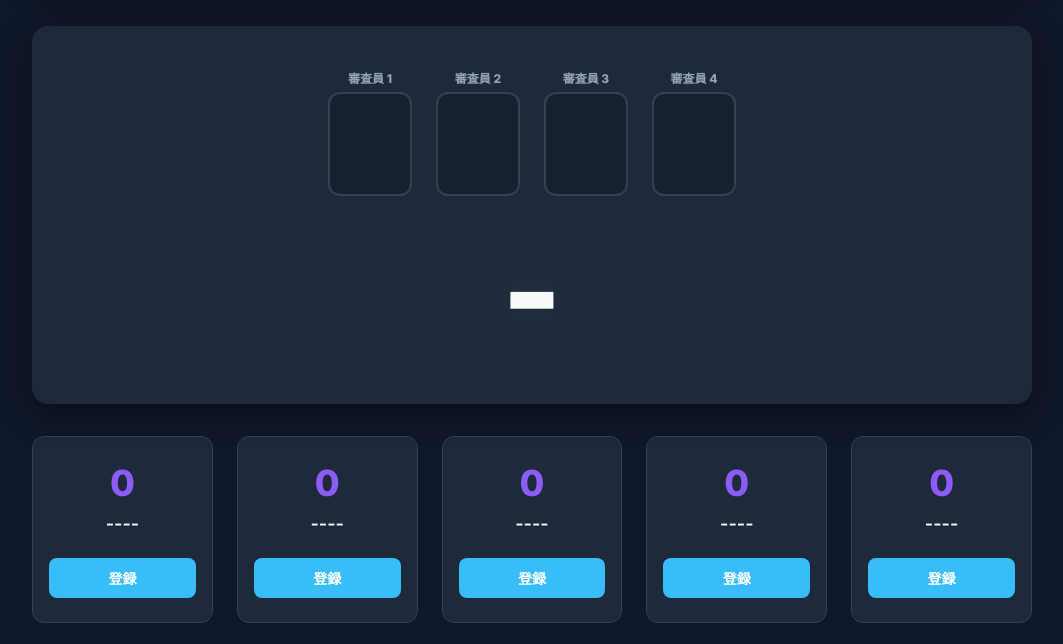
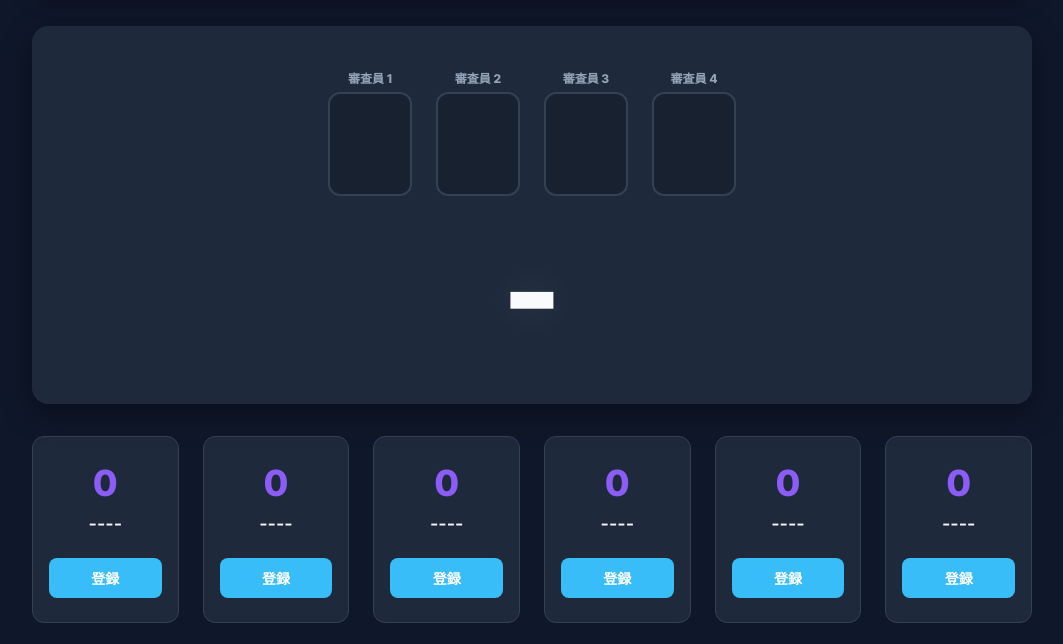
Before and after one commit to nogatame/ogiri2, a website: page new/index.html in a window 1280 px wide. Shown: the part 117-761 px from the top of the page, without its empty margins (108-1171 px from the left). Drawn offline with Linux system fonts and the light colour scheme; no server answers.

Commit message:
Auto update: 2026/3/1 3:25:38

```diff
--- a/new/index.html
+++ b/new/index.html
@@ -189,10 +189,12 @@
 
         .players-grid {
             display: grid;
-            grid-template-columns: repeat(auto-fit, minmax(150px, 1fr));
+            grid-auto-flow: column;
+            grid-auto-columns: 1fr;
             gap: 1.5rem;
             width: 100%;
             max-width: 1000px;
+            overflow-x: auto;
         }
 
         .player-card {
```
